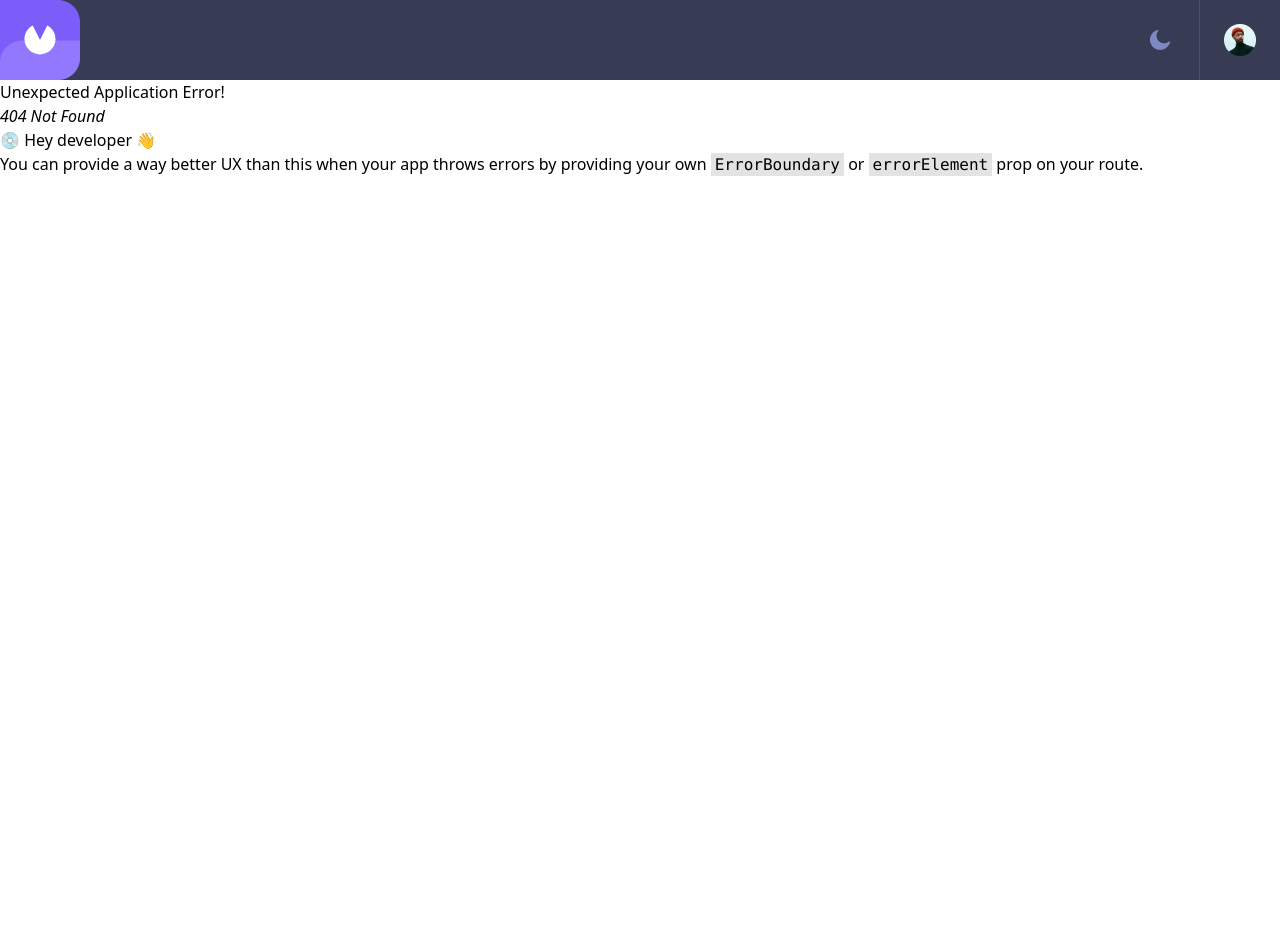
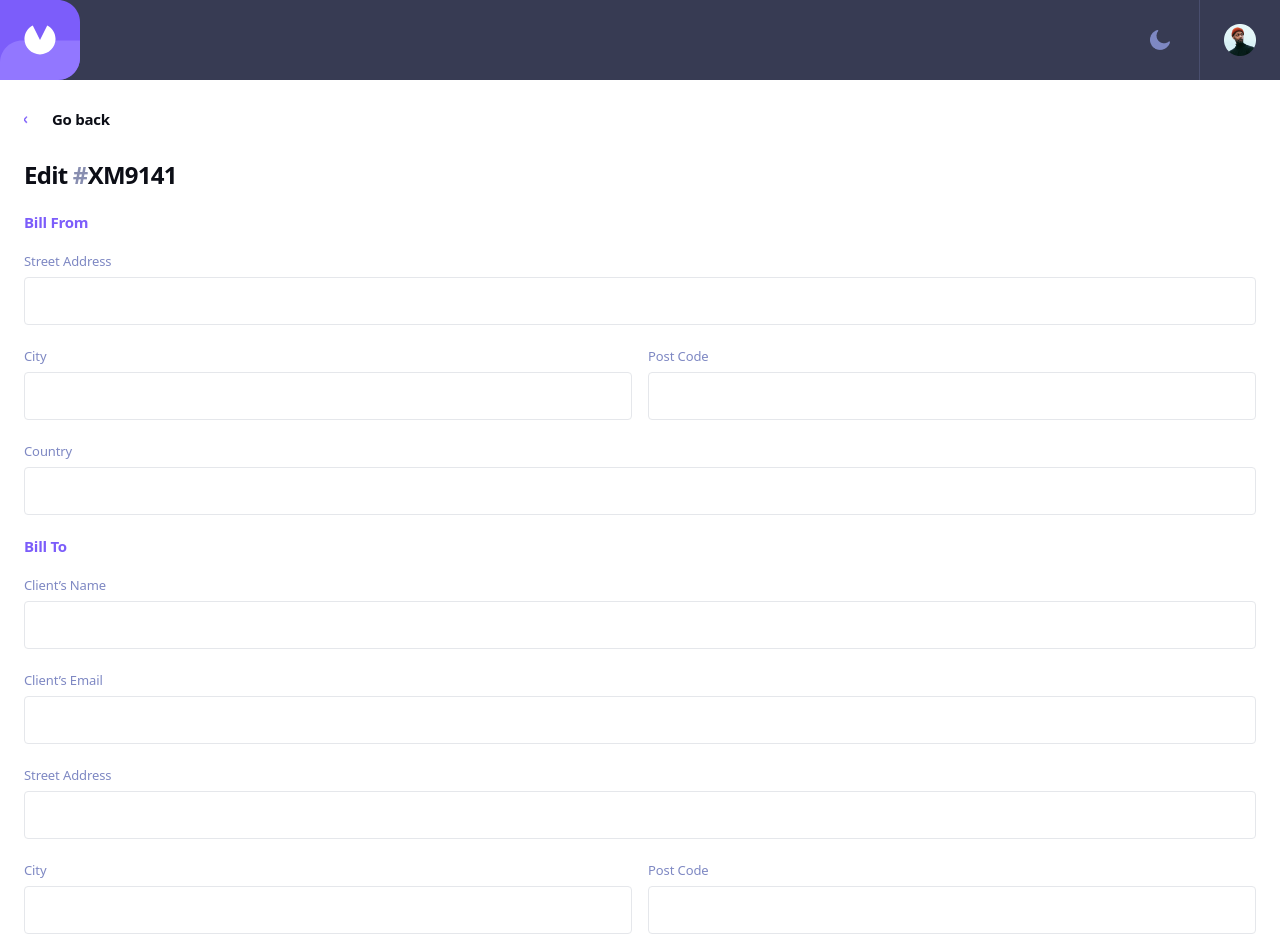
Before and after one commit to TedJenkler/Invoiceapp-vite-tailwind-reduxtoolkit, a React (Vite) app: page /invoice/1/edit in a window 1280 px wide. Before the commit this address had no page. Shown: the top 952 px of the page. Before the commit the page ends 800 px from the top, so only its background shows below. Built offline with nearby package versions, Linux system fonts and the light colour scheme.

Commit message:
edit invoice styled

```diff
--- /dev/null
+++ b/src/InvoiceEdit.jsx
@@ -0,0 +1,108 @@
+import React from 'react';
+import BackBtn from './components/BackBtn'; // Importing BackBtn component
+import { useSelector } from 'react-redux'; // Importing useSelector from react-redux
+import { useParams } from 'react-router-dom'; // Importing useParams from react-router-dom
+import trashcan from "./assets/trashcan.png"; // Importing trashcan image
+import { Link } from 'react-router-dom';
+
+function InvoiceEdit() {
+  const { id } = useParams(); // Getting id parameter from URL
+  const state = useSelector((state) => state.state.data[id]); // Accessing state using useSelector hook
+  console.log(state); // Logging state to console
+
+  return (
+    <main>
+      <div className='pt-8 px-6 mb-6'>
+        <BackBtn /> {/* Rendering BackBtn component */}
+      </div>
+
+      <section className='px-6 flex flex-col'>
+        {/* Invoice Edit Header */}
+        <h1 className='px24 text-08 mb-6'>Edit <span className='px24 text-06'>#</span>{state.id}</h1>
+
+        {/* Bill From Section */}
+        <p className='px15 text-01 mb-6'>Bill From</p>
+        <label className='px13 text-07 mb-2'>Street Address</label>
+        <input className='border border-05 h-12 rounded mb-6'></input>
+        <div className='flex gap-4 justify-between mb-6'>
+          <div className='flex flex-col w-1/2'>
+            <label className='px13 text-07 mb-2'>City</label>
+            <input className='border border-05 w-full h-12 rounded'></input>
+          </div>
+          <div className='flex flex-col w-1/2'>
+            <label className='px13 text-07 mb-2'>Post Code</label>
+            <input className='border border-05 w-full h-12 rounded'></input>
+          </div>
+        </div>
+        <label className='px13 text-07 mb-2'>Country</label>
+        <input className='border border-05 h-12 rounded mb-6'></input>
+
+        {/* Bill To Section */}
+        <p className='px15 text-01 mb-6'>Bill To</p>
+        <label className='px13 text-07 mb-2'>Client’s Name</label>
+        <input className='border border-05 h-12 rounded mb-6'></input>
+        <label className='px13 text-07 mb-2'>Client’s Email</label>
+        <input className='border border-05 h-12 rounded mb-6'></input>
+        <label className='px13 text-07 mb-2'>Street Address</label>
+        <input className='border border-05 h-12 rounded mb-6'></input>
+        <div className='flex gap-4 justify-between mb-6'>
+          <div className='flex flex-col w-1/2'>
+            <label className='px13 text-07 mb-2'>City</label>
+            <input className='border border-05 w-full h-12 rounded'></input>
+          </div>
+          <div className='flex flex-col w-1/2'>
+            <label className='px13 text-07 mb-2'>Post Code</label>
+            <input className='border border-05 w-full h-12 rounded'></input>
+          </div>
+        </div>
+        <label className='px13 text-07 mb-2'>Country</label>
+        <input className='border border-05 h-12 rounded mb-6'></input>
+
+        {/* Invoice Details */}
+        <label className='px13 text-07 mb-2'>Invoice Date</label>
+        <input className='border border-05 h-12 rounded mb-6' type='date'></input>
+        <label className='px13 text-07 mb-2'>Payment Terms</label>
+        <select className='border border-05 h-12 rounded mb-6'>
+          <option>Net 30 Days</option>
+        </select>
+        <label className='px13 text-07 mb-2'>Project Description</label>
+        <input className='border border-05 w-full h-12 rounded mb-20'></input>
+
+        {/* Item List Section */}
+        <h2 className='text-lg font-bold tracking-[-0.38px] text-lightgrey mb-6'>Item List</h2>
+        {state.items.map((invoice, index) => {
+          return (
+            <div key={index} className='flex flex-col mb-6'>
+                <label className='px13 text-07 mb-2'>Item Name</label>
+                <input className='border border-05 h-12 rounded mb-6'></input>
+                <div className='flex justify-between items-center'>
+                <div className='flex items-center'>
+                  <div className='flex flex-col w-16 mr-4'>
+                    <label>Qty.</label>
+                    <input className='border border-05 h-12 rounded'></input>
+                  </div>
+                  <div className='flex flex-col w-24 mr-4'>
+                    <label>Price</label>
+                    <input className='border border-05 h-12 rounded'></input>
+                  </div>
+                  <div>
+                    <p>Total</p>
+                    <p>{invoice.price}</p>
+                  </div>
+                </div>
+                <img className='h-4 w-3' src={trashcan} alt='trashcan' />
+              </div>
+            </div>
+          );
+        })}
+        <button className='addnew mb-24'>+ Add New Item</button>
+      </section>
+      <div className='bg-white flex h-24 w-full justify-end px-6 gap-2'>
+          <Link to={-1} className='edit'>Cancel</Link>
+          <button className='paid'>Save Changes</button>
+        </div>
+    </main>
+  );
+}
+
+export default InvoiceEdit;
--- a/src/InvoiceView.jsx
+++ b/src/InvoiceView.jsx
@@ -5,7 +5,7 @@ import { useParams } from 'react-router-dom';
 import paid from "./assets/paiddot.png"
 import pending from "./assets/pendingdot.png"
 import draft from "./assets/draftdot.png"
-import { remove } from './features/state/stateSlice';
+import { remove, markpaid } from './features/state/stateSlice';
 import { Link } from 'react-router-dom';
 
 function InvoiceView() {
@@ -94,9 +94,9 @@ function InvoiceView() {
         </div>
         </div>
         <div className='bg-white w-full h-24 flex items-center justify-center gap-2 px-6'>
-            <button className='edit'>Edit</button>
+            <Link to={"/invoice/" + id + "/edit"} className='edit'>Edit</Link>
             <Link to="/" onClick={() => {dispatch(remove({index: id}))}} className='delete'>Delete</Link>
-            <button className='paid'>Mark as Paid</button>
+            <Link to="/" onClick={() => {dispatch(markpaid({index: id}))}} className='paid'>Mark as Paid</Link>
         </div>
     </main>
   )
--- a/src/features/state/stateSlice.jsx
+++ b/src/features/state/stateSlice.jsx
@@ -9,6 +9,10 @@ export const stateSlice = createSlice({
     name: 'state',
     initialState,
     reducers: {
+        markpaid: (state, action) => {
+            const { index } = action.payload;
+            state.data[index].status = "paid"
+        },
         remove: (state, action) => {
             const { index } = action.payload;
             state.data.splice(index, 1);
@@ -16,6 +20,6 @@ export const stateSlice = createSlice({
     }
 })
 
-export const { remove } = stateSlice.actions
+export const { remove, markpaid } = stateSlice.actions
 
 export default stateSlice.reducer
--- a/src/index.css
+++ b/src/index.css
@@ -17,12 +17,15 @@
     line-height: 0.9375rem;
   }
   .edit {
-    @apply h-12 bg-ghostwhite text-07 px15 px-6 rounded-3xl;
+    @apply h-12 bg-ghostwhite text-07 px15 px-6 rounded-3xl flex items-center justify-center;
+  }
+  .addnew {
+    @apply h-12 bg-ghostwhite text-07 px15 px-28 rounded-3xl flex items-center justify-center whitespace-nowrap;
   }
   .delete {
     @apply h-12 bg-delete text-white px15 px-6 rounded-3xl flex items-center justify-center;
   }
   .paid {
-    @apply h-12 bg-01 text-white px15 px-6 rounded-3xl;
+    @apply h-12 bg-01 text-white px15 px-6 rounded-3xl flex items-center justify-center;
   }
 }
--- a/src/main.jsx
+++ b/src/main.jsx
@@ -10,6 +10,7 @@ import {
 } from "react-router-dom";
 import Nav from './components/Nav.jsx'
 import InvoiceView from './InvoiceView.jsx'
+import InvoiceEdit from './InvoiceEdit.jsx'
 
 const router = createBrowserRouter([
   {
@@ -19,6 +20,10 @@ const router = createBrowserRouter([
   {
     path: "/invoice/:id",
     element: <InvoiceView />
+  },
+  {
+    path: "/invoice/:id/edit",
+    element: <InvoiceEdit />
   }
 ])
 
--- a/tailwind.config.js
+++ b/tailwind.config.js
@@ -11,6 +11,7 @@ export default {
         'independence': '#494E6E',
         'coolgrey': '#858BB2',
         'ghostwhite': '#F9FAFE',
+        'lightgrey': '#777F98',
         'lightbg': '#F8F8FB',
         'delete': '#EC5757',
         'paid': '#33D69F',
```
Also changed, not shown: src/assets/trashcan.png (added).
